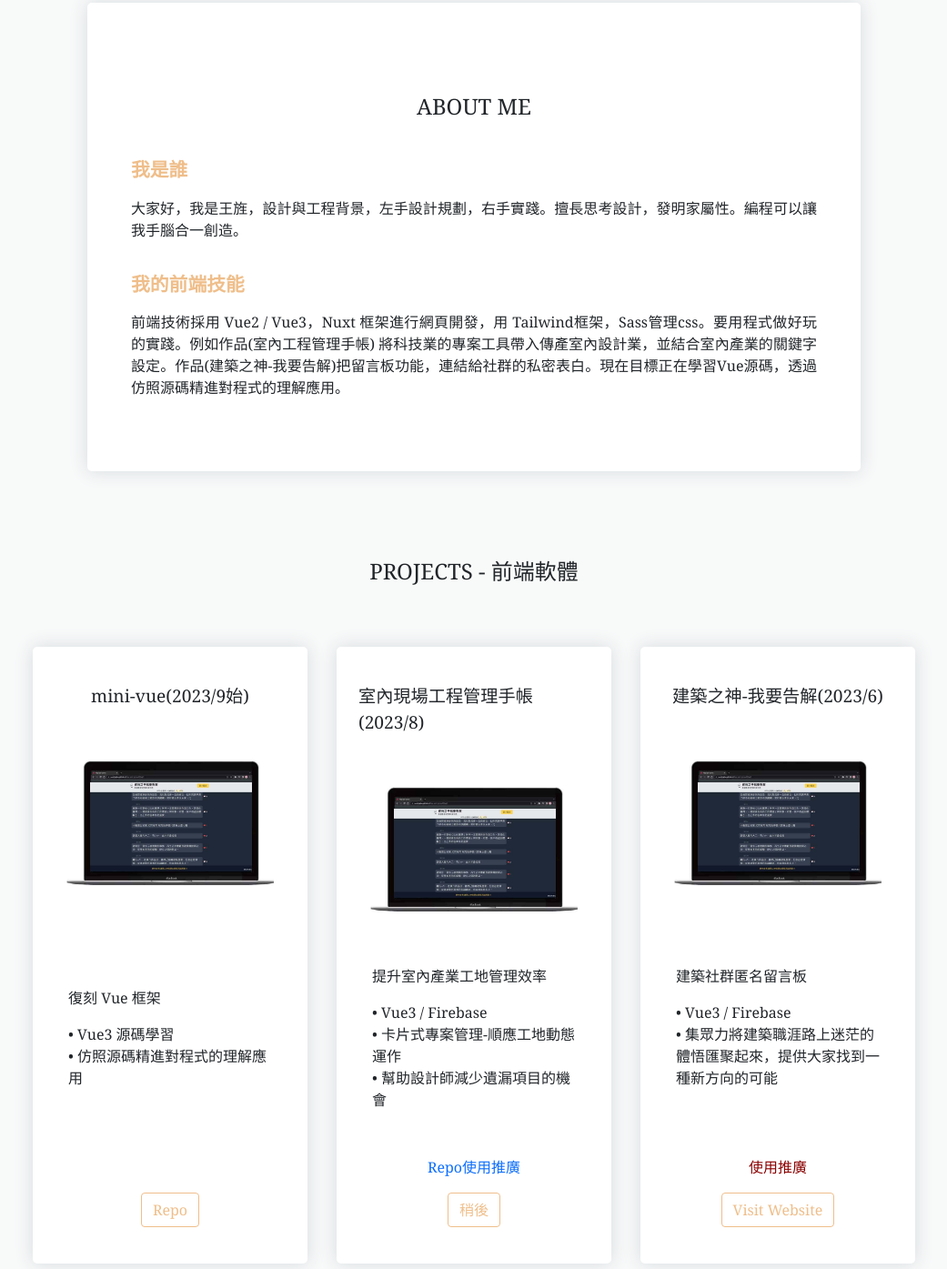
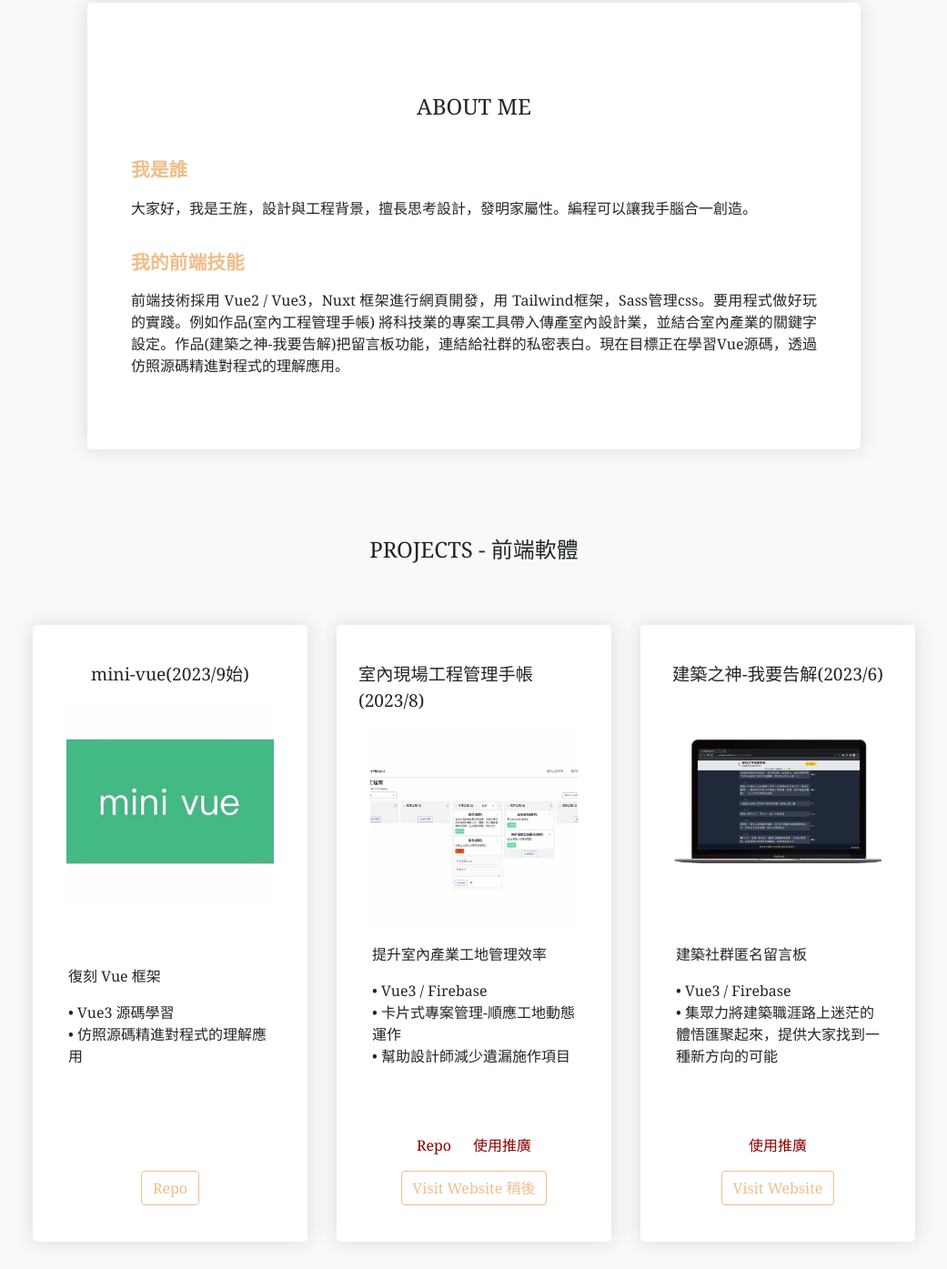
Before and after one commit to eddie8119/profile2, a website: page index.html in a window 1280 px wide. Shown: the part 845-2240 px from the top of the page at 91% size, without its empty margins (119-1160 px from the left). Drawn offline with nearby package versions, Linux system fonts and the light colour scheme.

Commit message:
項目更新

```diff
--- a/index.html
+++ b/index.html
@@ -36,7 +36,7 @@
                 <header class="header">ABOUT ME</header>
                 <div class="paragraph-container">
                     <header class="sub-header">我是誰</header>
-                    <p class="paragraph">大家好，我是王旌，設計與工程背景，左手設計規劃，右手實踐。擅長思考設計，發明家屬性。編程可以讓我手腦合一創造。</p>
+                    <p class="paragraph">大家好，我是王旌，設計與工程背景，擅長思考設計，發明家屬性。編程可以讓我手腦合一創造。</p>
                 </div>
                 <div class="paragraph-container">
                     <header class="sub-header">我的前端技能</header>
@@ -57,7 +57,7 @@
             <!-- 專案 -->
             <div id="project-item" class="col-xs-12 col-md-5 col-xl-3">
               <header>mini-vue(2023/9始)</header>
-              <div id='img'><img  src="/image/建築之神要告解.jpg"></div>
+              <div id='img'><img  src="/image/minivue.jpg"></div>
               <div id="description">
                 <p class="">復刻 Vue 框架
                 </p>
@@ -71,21 +71,21 @@
             <!-- 專案 -->
             <div id="project-item" class="col-xs-12 col-md-5 col-xl-3">
               <header>室內現場工程管理手帳(2023/8)</header>
-              <div id='img'><img  src="/image/建築之神要告解.jpg"></div>
+              <div id='img'><img  src="/image/工程管理.jpg"></div>
               <div id="description">
                 <p class="">提升室內產業工地管理效率
                 </p>
                 <p>
                   •  Vue3 / Firebase
                   <br>• 卡片式專案管理-順應工地動態運作
-                  <br>• 幫助設計師減少遺漏項目的機會
+                  <br>• 幫助設計師減少遺漏施作項目
                 </p>
               </div>
               <div id="project-item-flex">
                 <a href="https://github.com/eddie8119/Kanban-interior" target="_blank">Repo</a>
                 <a href="https://www.instagram.com/reel/CwcoI7YK2cF/" target="_blank">使用推廣</a>
               </div>
-              <a href="" target="_blank"><button type="button" class="btn btn-outline-primary">稍後</button></a>
+              <a href="" target="_blank"><button type="button" class="btn btn-outline-primary">Visit Website 稍後</button></a>
             </div>
               <!-- 專案 -->
               <div id="project-item" class="col-xs-12 col-md-5 col-xl-3">
@@ -206,7 +206,7 @@
                   <br>•  募資平台 20 天,達 10,000 件預購量，集資 66 萬上市
                 </p>
               </div>
-              <a href="https://cargocollective.com/eddiewang/i" target="_blank">技術說明</a>
+              <a href="https://cargocollective.com/eddiewang/i" target="_blank">概念說明</a>
               <a href="https://pse.is/44yj7j" target="_blank"><button type="button" class="btn btn-outline-primary">Visit Website</button></a>
           </div>
           <div id="project-item" class="col-xs-12 col-md-5 col-xl-3">
--- a/styles/style.scss
+++ b/styles/style.scss
@@ -165,12 +165,14 @@ img {
 	}
 }
 
-#project-item > a {
+#project-item > a,
+#project-item-flex > a {
 	color: $tx-hover-dark-color;
 	font-size: clamp(1rem, 1.1vw, 1.25rem);
 }
 
-#project-item > a:hover {
+#project-item > a:hover,
+#project-item-flex > a:hover {
 	color: $brand-main-bg;
 	text-decoration: underline;
 }
@@ -184,6 +186,7 @@ img {
 }
 
 #project-item-flex{
+	width: 150px;
 	display: flex;
 	justify-content: space-around;
 }
```
Also changed, not shown: image/minivue.jpg (added), image/工程管理.jpg (added), styles/style.css, 1 other file.
